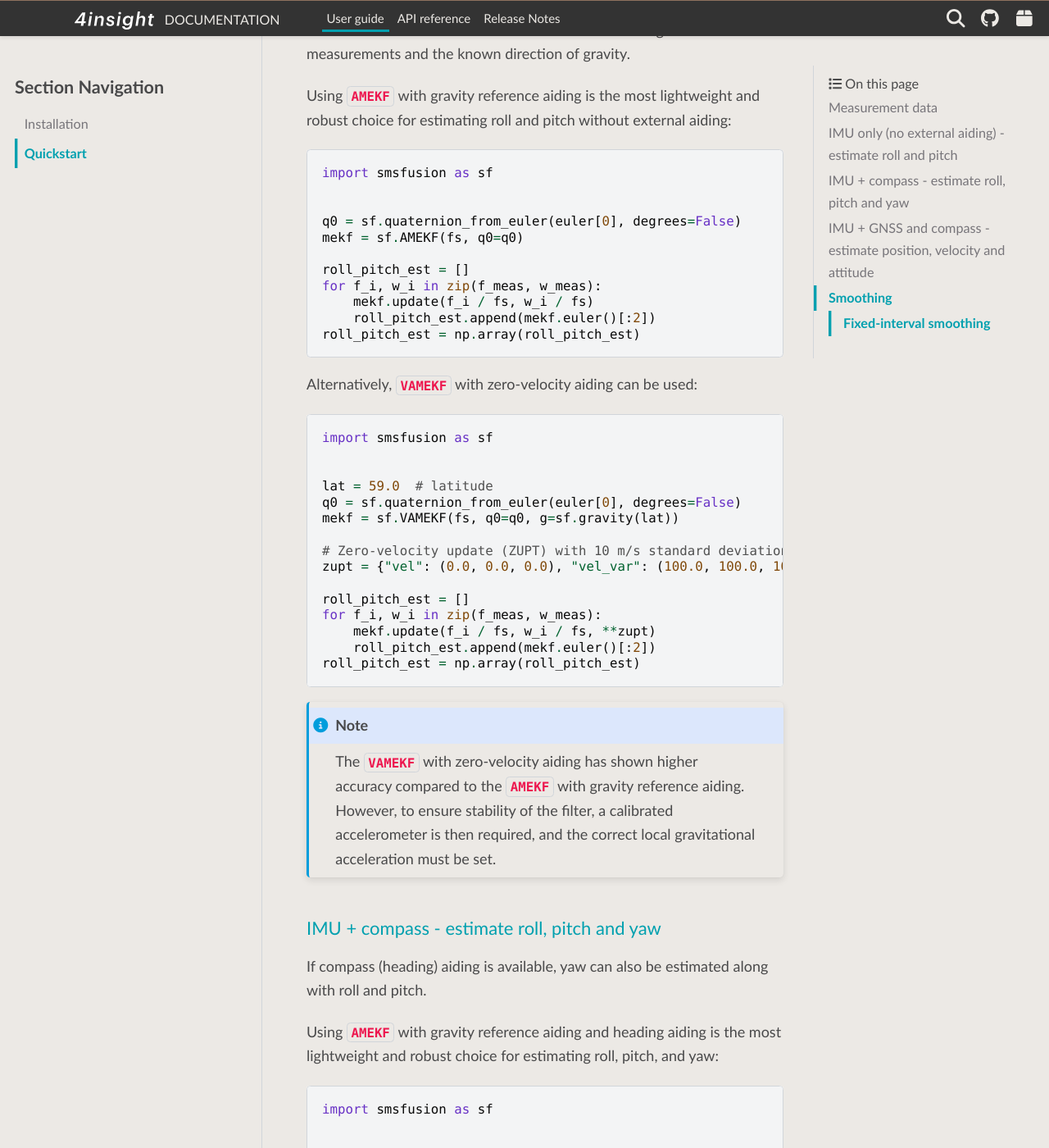
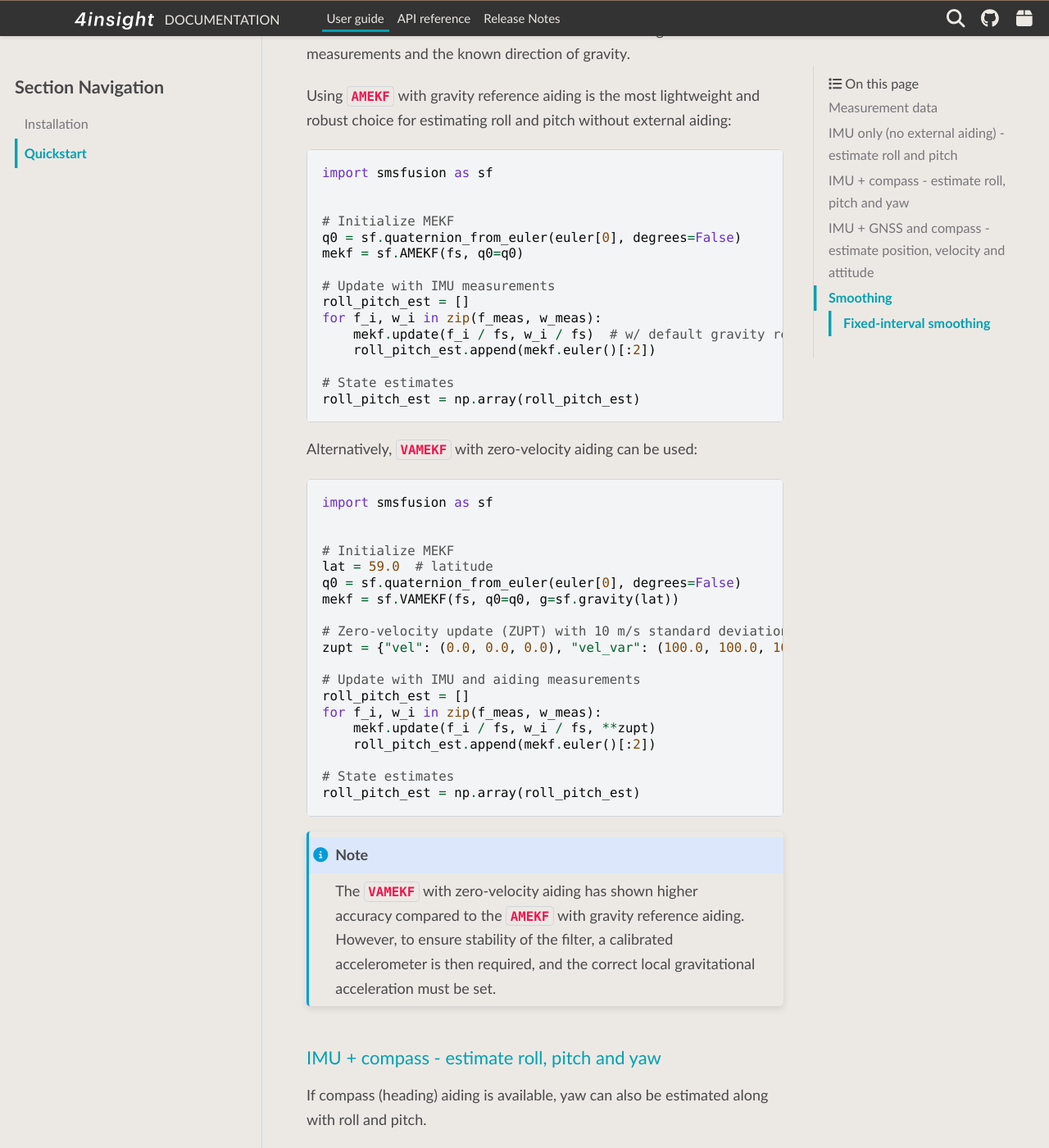
Before and after one commit to 4Subsea/smsfusion-python, a Sphinx documentation site: the page built from docs/user_guide/quickstart.rst, in a window 1280 px wide and 1400 px high, scrolled down 2741 px. Shown: the whole window at 82% size. Built offline with Sphinx 7.4.7 and the PyData theme 0.15.4, drawn with Linux system fonts in a browser that asks for light colours; some of the changed text lies outside the part shown.

Commit message:
some changes

```diff
--- a/docs/user_guide/quickstart.rst
+++ b/docs/user_guide/quickstart.rst
@@ -112,13 +112,17 @@ and robust choice for estimating roll and pitch without external aiding:
     import smsfusion as sf
 
 
+    # Initialize MEKF
     q0 = sf.quaternion_from_euler(euler[0], degrees=False)
     mekf = sf.AMEKF(fs, q0=q0)
 
+    # Update with IMU measurements
     roll_pitch_est = []
     for f_i, w_i in zip(f_meas, w_meas):
-        mekf.update(f_i / fs, w_i / fs)
+        mekf.update(f_i / fs, w_i / fs)  # w/ default gravity reference aiding
         roll_pitch_est.append(mekf.euler()[:2])
+
+    # State estimates
     roll_pitch_est = np.array(roll_pitch_est)
 
 Alternatively, :class:`~smsfusion.VAMEKF` with zero-velocity aiding can be used:
@@ -128,6 +132,7 @@ Alternatively, :class:`~smsfusion.VAMEKF` with zero-velocity aiding can be used:
     import smsfusion as sf
 
 
+    # Initialize MEKF
     lat = 59.0  # latitude
     q0 = sf.quaternion_from_euler(euler[0], degrees=False)
     mekf = sf.VAMEKF(fs, q0=q0, g=sf.gravity(lat))
@@ -135,11 +140,15 @@ Alternatively, :class:`~smsfusion.VAMEKF` with zero-velocity aiding can be used:
     # Zero-velocity update (ZUPT) with 10 m/s standard deviation
     zupt = {"vel": (0.0, 0.0, 0.0), "vel_var": (100.0, 100.0, 100.0)}
 
+    # Update with IMU and aiding measurements
     roll_pitch_est = []
     for f_i, w_i in zip(f_meas, w_meas):
         mekf.update(f_i / fs, w_i / fs, **zupt)
         roll_pitch_est.append(mekf.euler()[:2])
+
+    # State estimates
     roll_pitch_est = np.array(roll_pitch_est)
+
 
 .. note::
 
@@ -162,13 +171,17 @@ is the most lightweight and robust choice for estimating roll, pitch, and yaw:
     import smsfusion as sf
 
 
+    # Initialize MEKF
     q0 = sf.quaternion_from_euler(euler[0], degrees=False)
     mekf = sf.AMEKF(fs, q0=q0)
 
+    # Update with IMU and aiding measurements
     euler_est = []
     for f_i, w_i, h_i in zip(f_meas, w_meas, head_meas):
         mekf.update(f_i / fs, w_i / fs, head=h_i, head_var=0.01**2)
         euler_est.append(mekf.euler())
+
+    # State estimates
     euler_est = np.array(euler_est)
 
 Alternatively, :class:`~smsfusion.VAMEKF` with zero-velocity and heading aiding
@@ -179,6 +192,7 @@ can be used:
     import smsfusion as sf
 
 
+    # Initialize MEKF
     lat = 59.0  # latitude
     q0 = sf.quaternion_from_euler(euler[0], degrees=False)
     mekf = sf.VAMEKF(fs, q0=q0, g=sf.gravity(lat))
@@ -186,10 +200,13 @@ can be used:
     # Zero-velocity update (ZUPT) with 10 m/s standard deviation
     zupt = {"vel": (0.0, 0.0, 0.0), "vel_var": (100.0, 100.0, 100.0)}
 
+    # Update with IMU and aiding measurements
     euler_est = []
     for f_i, w_i, h_i in zip(f_meas, w_meas, head_meas):
         mekf.update(f_i / fs, w_i / fs, head=h_i, head_var=0.01**2, **zupt)
         euler_est.append(mekf.euler())
+
+    # State estimates
     euler_est = np.array(euler_est)
 
 
@@ -206,12 +223,14 @@ aiding:
     import smsfusion as sf
 
 
+    # Initialize MEKF
     lat = 59.0  # latitude
     p0 = pos_meas[0]
     v0 = vel_meas[0]
     q0 = sf.quaternion_from_euler(euler[0], degrees=False)
     mekf = sf.PVAMEKF(fs, q0=q0, g=sf.gravity(lat))
 
+    # Update with IMU and aiding measurements
     pos_est, vel_est, euler_est = [], [], []
     for f_i, w_i, h_i, p_i in zip(df_meas, w_meas, head_meas, pos_meas):
         mekf.update(
@@ -225,6 +244,8 @@ aiding:
         pos_est.append(mekf.position())
         vel_est.append(mekf.velocity())
         euler_est.append(mekf.euler())
+
+    # State estimates
     pos_est = np.array(pos_est)
     vel_est = np.array(vel_est)
     euler_est = np.array(euler_est)
@@ -255,9 +276,11 @@ roll and pitch estimates using :class:`~smsfusion.FixedIntervalSmoother`:
     import smsfusion as sf
 
 
+    # Initialize smoother
     fs = 10.24  # sampling rate in Hz
     smoother = sf.FixedIntervalSmoother(sf.PVAMEKF(fs))
 
+    # Update with IMU and aiding measurements
     for f_i, w_i, h_i, p_i in zip(df_meas, w_meas, head_meas, pos_meas):
         smoother.update(
             f_i,
```
